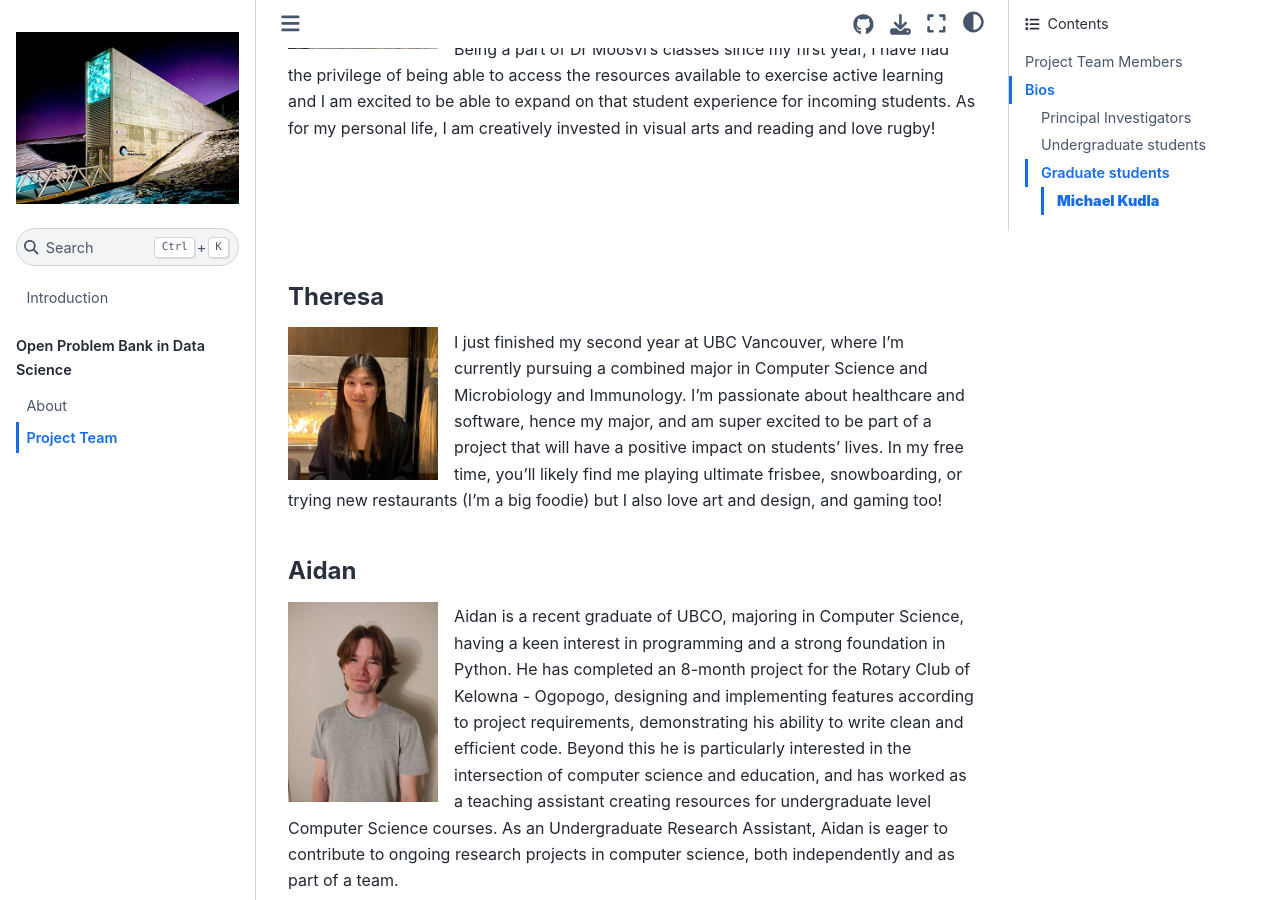
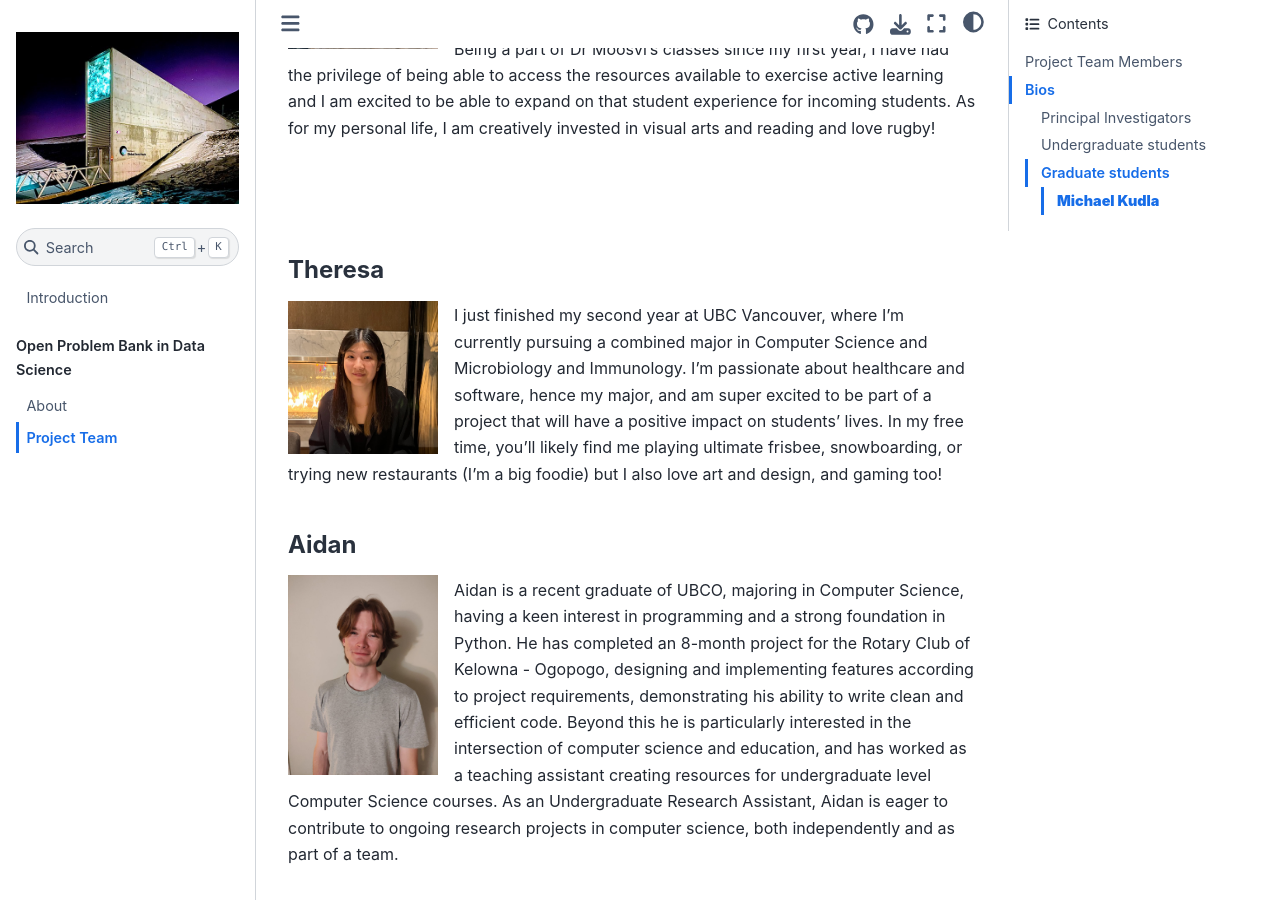
Before and after one commit to open-resources/datascience_bank, a Jupyter Book: the page built from about/bio.md, in a window 1280 px wide and 900 px high, scrolled down 2900 px. Built offline with Jupyter Book 1.0.4 settings and Sphinx 7.4.7 and the Sphinx Book theme 1.1.4, drawn with Linux system fonts in a browser that asks for light colours.

Commit message:
Update bio.md

```diff
--- a/about/bio.md
+++ b/about/bio.md
@@ -64,7 +64,7 @@ My name is Borna, just completed my 2nd year studying business and computer scie
 I'm going into my third year majoring in Data Science & Economics! In my first year, I was able to work with a synthetic data generation startup over the summer and currently I am a student connector & transition specialist on campus! With my interdisciplinary career interest, I am excited to contribute to this project in the technical capacity needed to understand how we can make direct impact on learning platforms while developing my technical skills and growing! Being a part of Dr Moosvi's classes since my first year, I have had the privilege of being able to access the resources available to exercise active learning and I am excited to be able to expand on that student experience for incoming students.
 As for my personal life, I am creatively invested in visual arts and reading and love rugby!
 
-<br><br><br>
+<br><br>
 
 #### **Theresa**
 <img align="left" width="150" height="153" style="padding-right: 20px" src="../images/Theresa.jpg"> </img>
```
